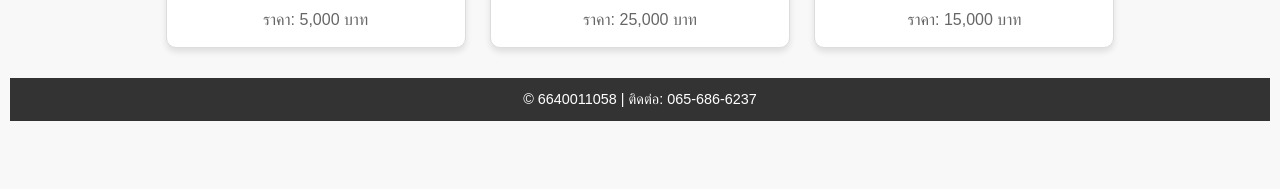
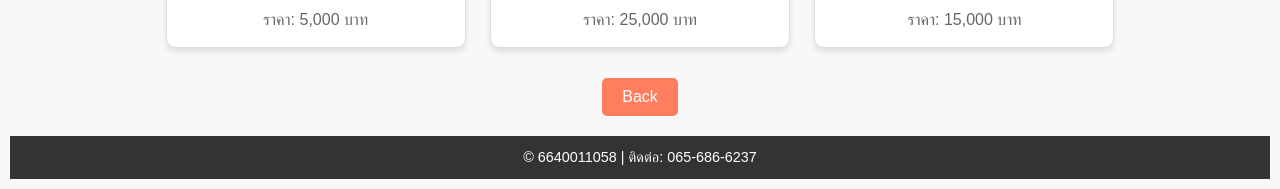
Before and after one commit to BangWis/portfolio, a plain HTML site: page ex3_box_model.html in a window 1280 px wide. Shown: the part 719-908 px from the top of the page. Before the commit the page ends 850 px from the top, so only its background shows below. Drawn offline with Linux system fonts and the light colour scheme.

Commit message:
Update ex3_box_model.html

```diff
--- a/ex3_box_model.html
+++ b/ex3_box_model.html
@@ -42,6 +42,9 @@
             </div>
         </section>
     </main>
+    <div class="form-actions">
+        <button onclick="window.location.href='index.html'">Back</button>
+    </div>
     <footer>
         <p>© 6640011058 | ติดต่อ: 065-686-6237</p>
     </footer>
```
